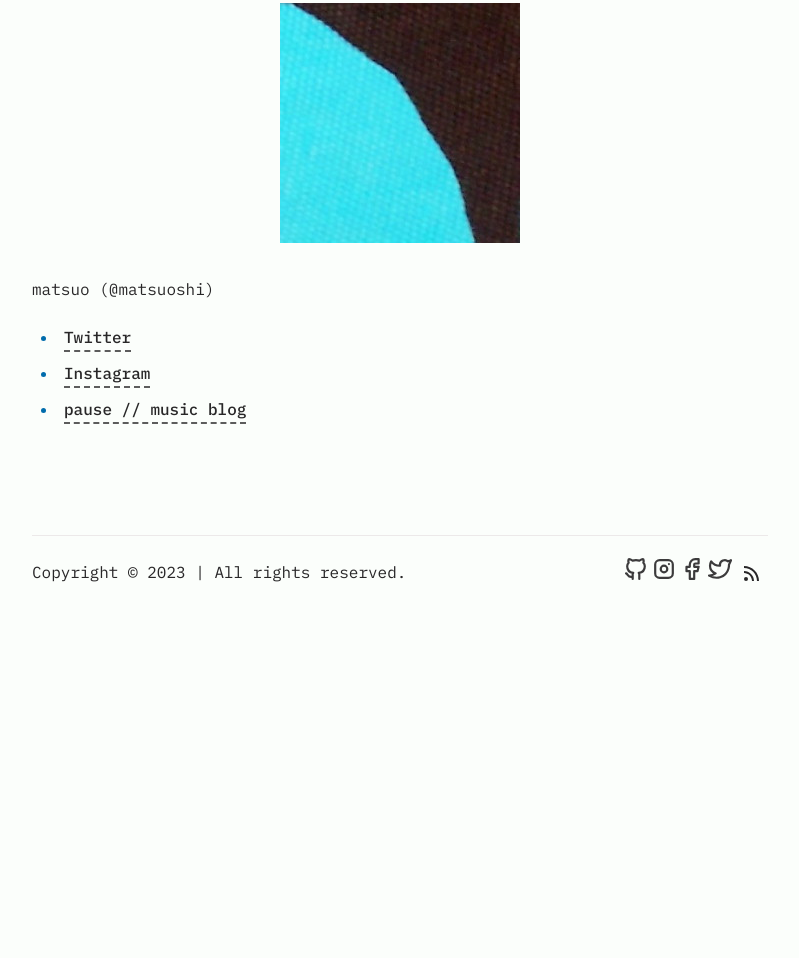
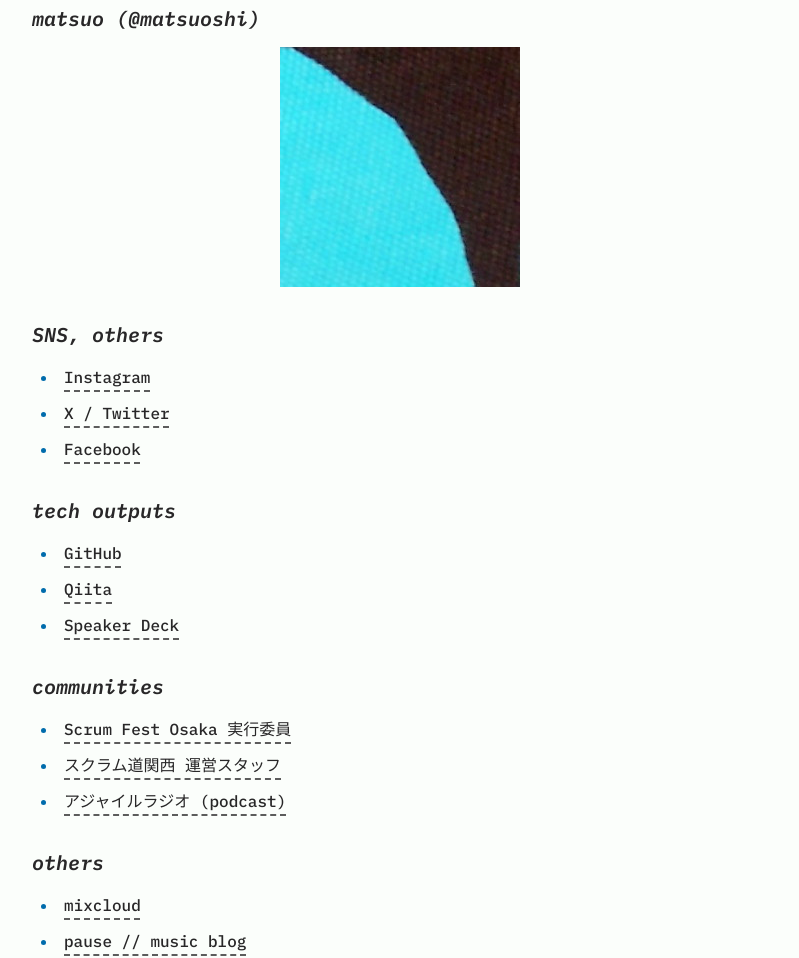
Before and after one commit to matsuoshi/matsuoshi.github.io, an Astro site: page /about in a window 1280 px wide. Shown: the part 338-1296 px from the top of the page, without its empty margins (240-1039 px from the left). Before the commit the page ends 946 px from the top, so only its background shows below. Built offline with nearby package versions, Linux system fonts and the light colour scheme; Astro itself is replaced by a stand-in of ours.

Commit message:
update about

```diff
--- a/src/pages/about.md
+++ b/src/pages/about.md
@@ -7,10 +7,29 @@ Astro + GitHub Pages で作ってみたブログです
 
 ## Author
 
+### matsuo (@matsuoshi)
+
 ![icon](/static/images/icon.jpg)
 
-matsuo (@matsuoshi)
+### SNS, others
 
-- [Twitter](https://twitter.com/matsuoshi)
 - [Instagram](https://instagram.com/matsuoshi)
+- [X / Twitter](https://twitter.com/matsuoshi)
+- [Facebook](https://www.facebook.com/matsuoshi)
+
+### tech outputs
+
+- [GitHub](https://github.com/matsuoshi)
+- [Qiita](https://qiita.com/matsuoshi)
+- [Speaker Deck](https://speakerdeck.com/matsuoshi)
+
+### communities
+
+- [Scrum Fest Osaka 実行委員](https://www.scrumosaka.org/)
+- [スクラム道関西 運営スタッフ](https://scrumdo-kansai.connpass.com/)
+- [アジャイルラジオ (podcast)](https://agileradio.github.io/)
+
+### others
+
+- [mixcloud](https://www.mixcloud.com/matsuoshi/)
 - [pause // music blog](https://pause.monaural.net)
```
